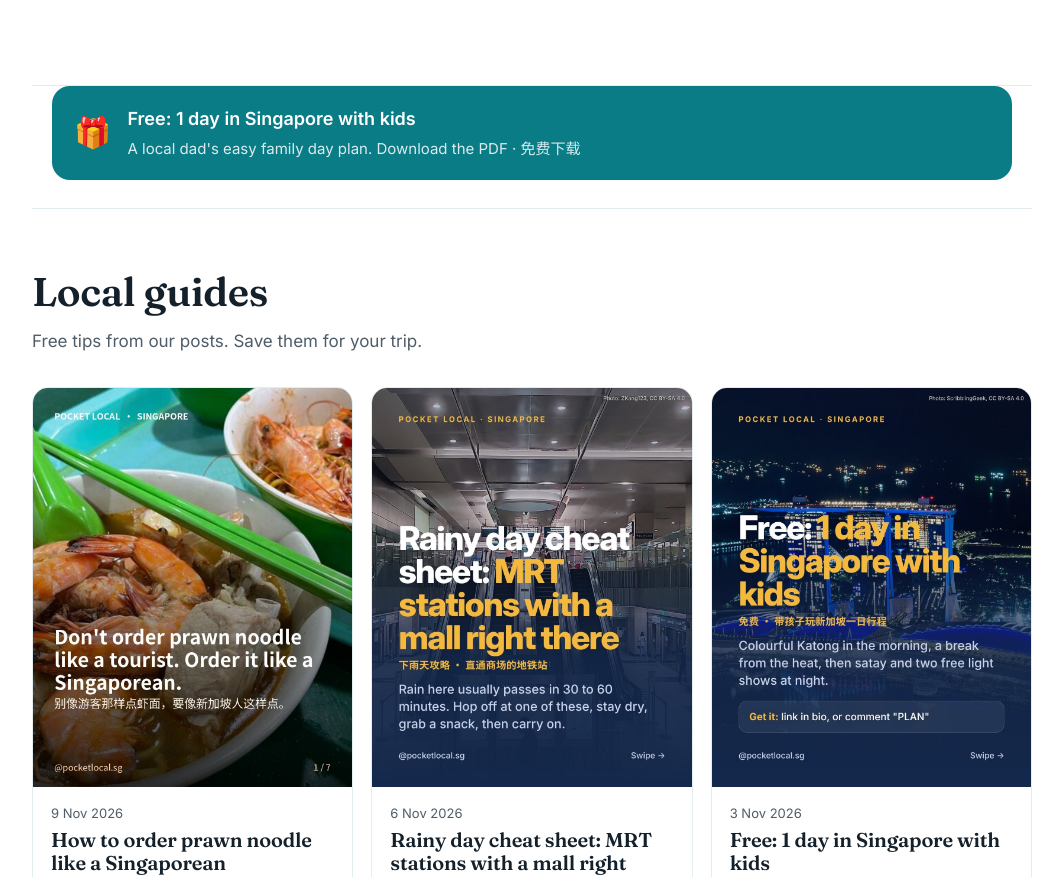
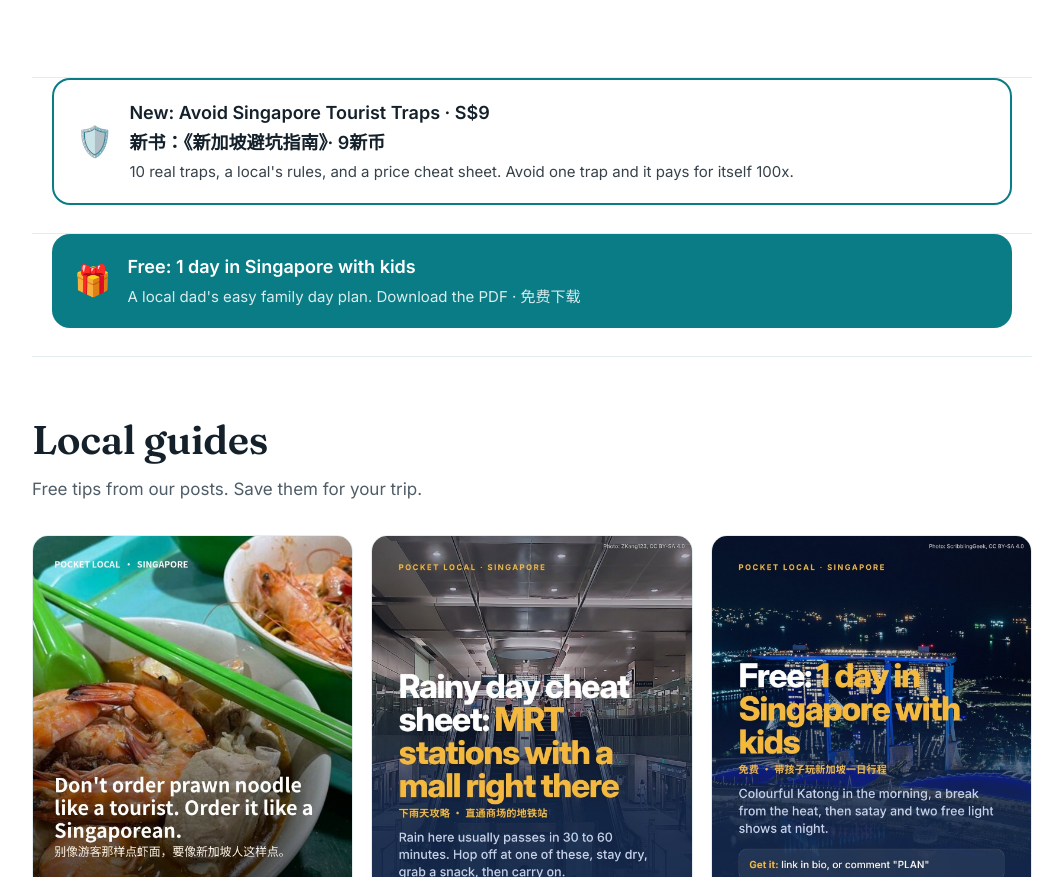
Before and after one commit to thequietclimb/thequietclimb, a plain HTML site: page public/pocketlocal.html in a window 1280 px wide. Shown: the part 2166-3043 px from the top of the page, without its empty margins (108-1171 px from the left). Drawn offline with Linux system fonts and the light colour scheme.

Commit message:
PL: add trap guide (Payhip) banner, EN/ZH links
Co-Authored-By: Claude Opus 5.5 <noreply@anthropic.com>
Claude-Session: https://claude.ai/code/session_019DsLoEqi44ptCPiLbBBoCR

```diff
--- a/public/pocketlocal.html
+++ b/public/pocketlocal.html
@@ -149,6 +149,7 @@
     </div>
   </section>
 
+<!--PLGUIDE--><section class="wrap" style="margin:20px auto"><a class="pl-guide" href="https://payhip.com/b/8FAJw" data-zh-href="https://payhip.com/b/NXul5" style="display:flex;gap:16px;align-items:center;text-decoration:none;background:var(--surface);border:2px solid var(--accent);color:var(--ink);border-radius:18px;padding:18px 22px"><span style="font-size:30px">🛡️</span><span><b style="display:block;font-size:18px" data-en>New: Avoid Singapore Tourist Traps · S$9</b><b style="display:block;font-size:18px" data-zh>新书：《新加坡避坑指南》· 9新币</b><span style="opacity:.85;font-size:15px" data-en>10 real traps, a local's rules, and a price cheat sheet. Avoid one trap and it pays for itself 100x.</span><span style="opacity:.85;font-size:15px" data-zh>10个真实的坑、本地人的规矩和价格速查表。避开一个坑，就能省下100倍。</span></span></a></section><!--/PLGUIDE-->
 <!--FREE--><section class="wrap" style="margin:28px auto"><a href="/free" style="display:flex;gap:16px;align-items:center;text-decoration:none;background:var(--accent);color:var(--accent-ink, #fff);border-radius:18px;padding:18px 22px"><span style="font-size:30px">🎁</span><span><b style="display:block;font-size:18px">Free: 1 day in Singapore with kids</b><span style="opacity:.85;font-size:15px">A local dad's easy family day plan. Download the PDF · 免费下载</span></span></a></section><!--/FREE-->
 <!--GUIDES-->
   <section id="guides">
@@ -327,5 +328,6 @@
   });
 })();
 </script>
+<script>(function(){var a=document.querySelector(".pl-guide");if(!a)return;var en=a.getAttribute("href");function f(){a.setAttribute("href",document.documentElement.lang==="zh"?a.dataset.zhHref:en)}f();new MutationObserver(f).observe(document.documentElement,{attributes:true,attributeFilter:["lang"]})})();</script>
 </body>
 </html>
```
